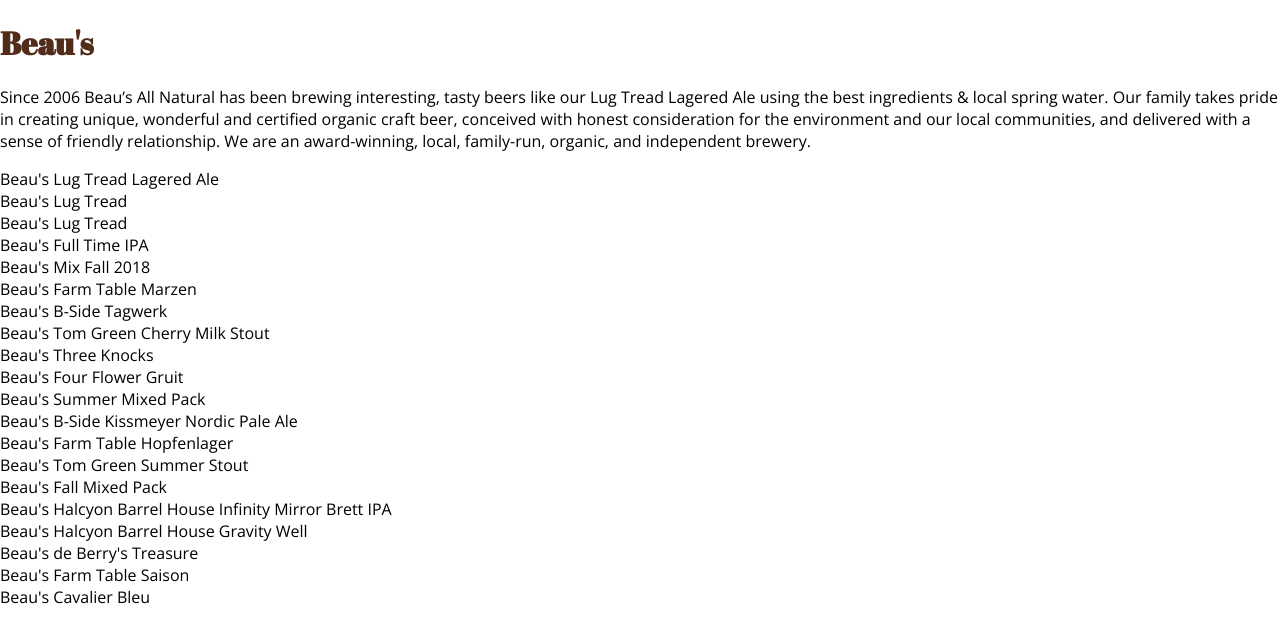
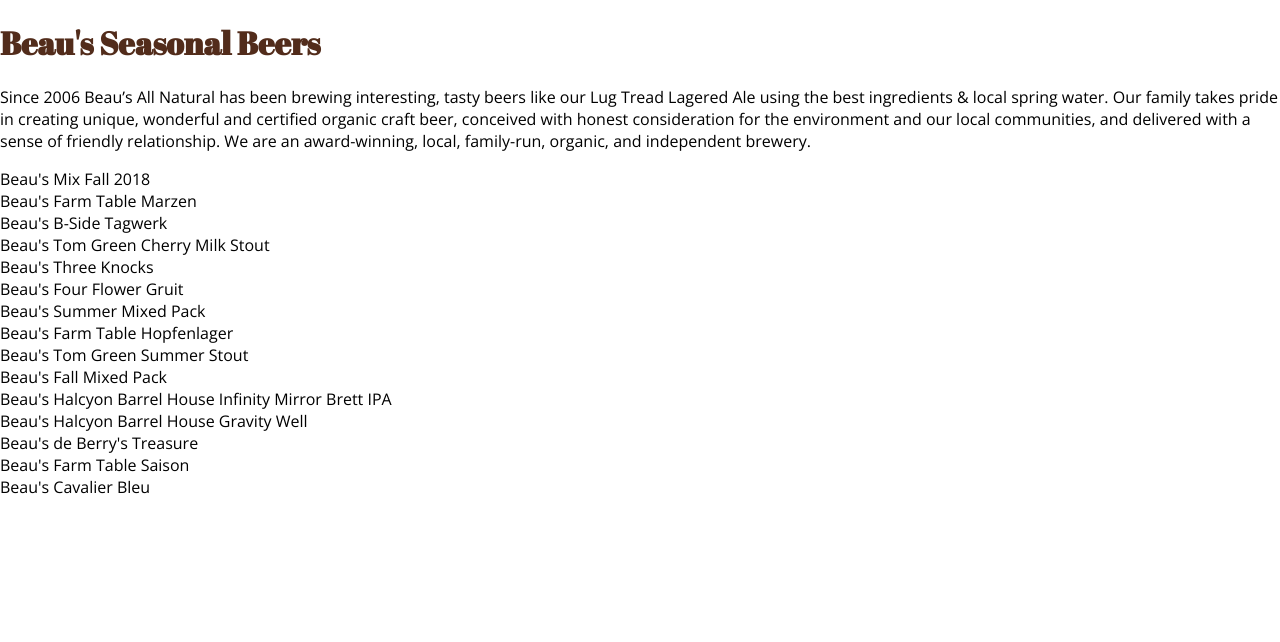
Before and after one commit to akc52/beaus, a React (Create React App) app: page / in a window 1280 px wide. Shown: the top 642 px of the page. Built offline with nearby package versions, Linux system fonts and the light colour scheme.

Commit message:
Seasonal beers

```diff
--- a/src/App.js
+++ b/src/App.js
@@ -19,6 +19,7 @@ const myInit = {
 
 // this is the data returned from http://lcboapi.com/products/?q=beau%27s+all+natural+brewing
 // CORS error
+
 const dataset = {
     "status": 200,
     "message": null,
@@ -1122,11 +1123,13 @@ class App extends Component {
       */
 
       let products = dataset.result.map((product) => {
-        return(
-          <div key={product.id}>
-            {product.name}
-          </div>
-        )
+        if(product.is_seasonal){
+          return(
+            <div key={product.id}>
+              {product.name}
+            </div>
+          )
+        }
       })
 
       this.setState({ products: products})
@@ -1138,7 +1141,7 @@ class App extends Component {
     return (
       <div className="App">
         <header className="App-header">
-          <h1>Beau's</h1>
+          <h1>Beau's Seasonal Beers</h1>
           <p>
             Since 2006 Beau’s All Natural has been brewing interesting, tasty beers like our Lug Tread Lagered Ale using the best ingredients & local spring water. Our family takes pride in creating unique, wonderful and certified organic craft beer, conceived with honest consideration for the environment and our local communities, and delivered with a sense of friendly relationship. We are an award-winning, local, family-run, organic, and independent brewery.
           </p>
```
